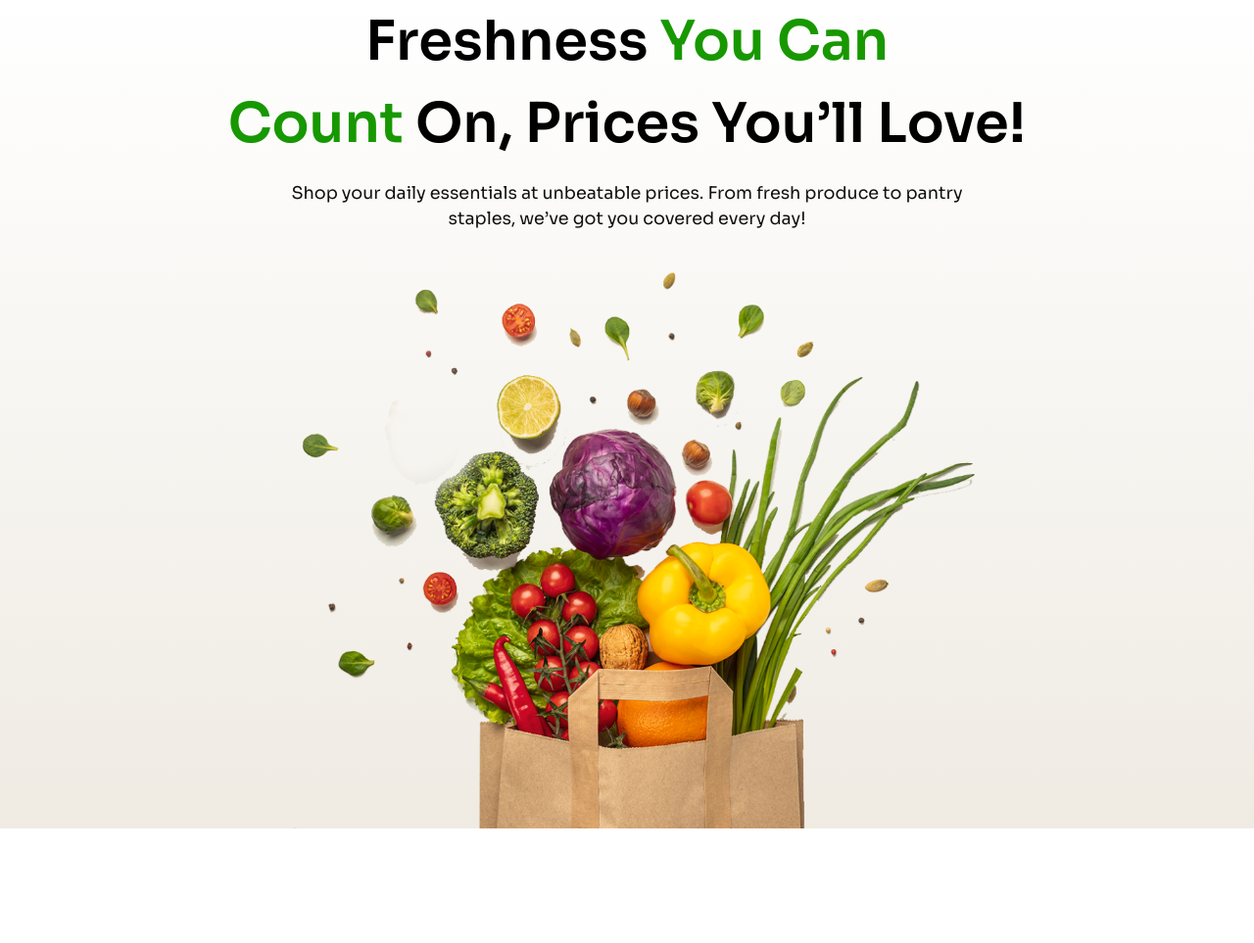
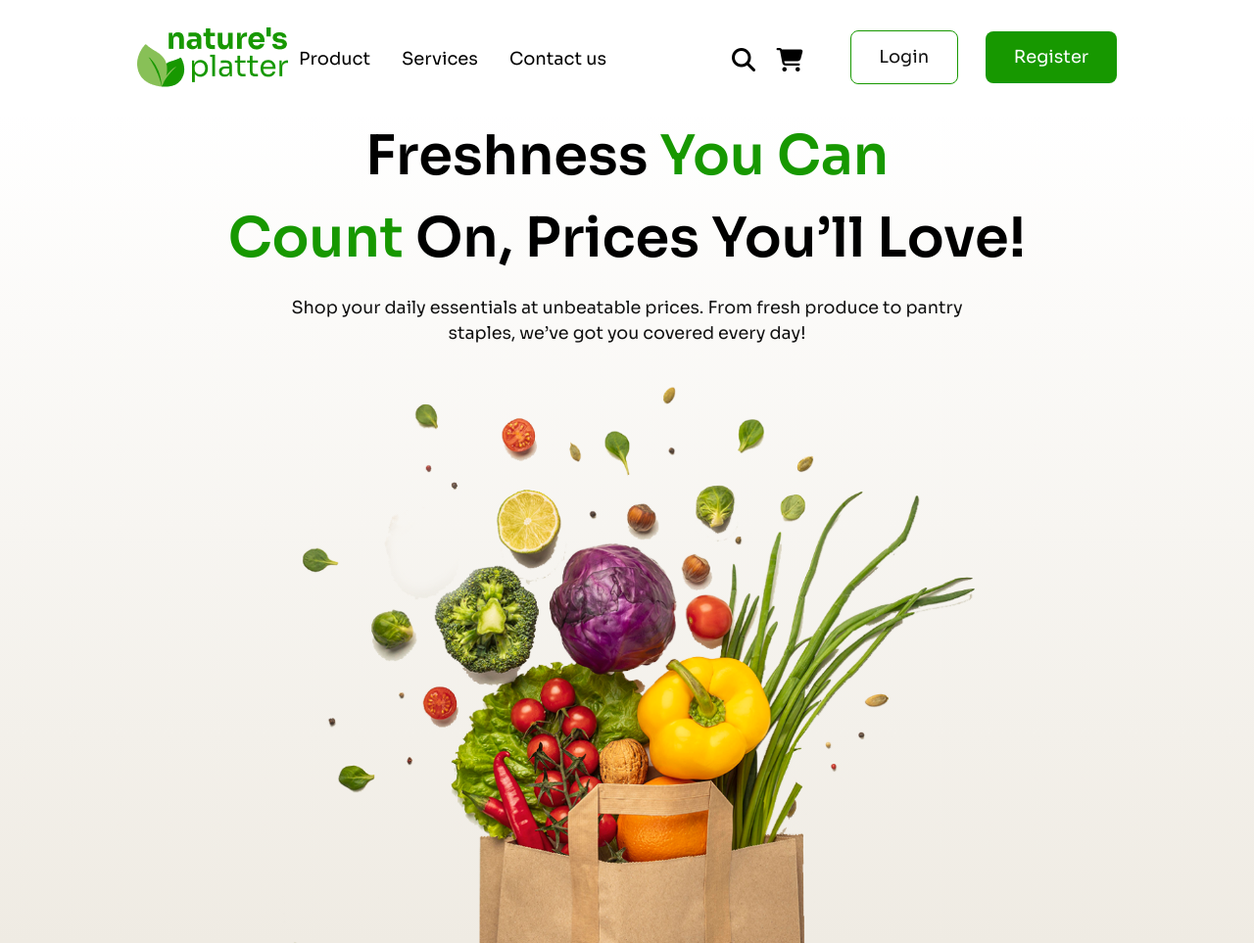
Before and after one commit to almahmuddev/Assignment-3, a plain HTML site: page index.html in a window 1280 px wide. Shown: the top 963 px of the page at 98% size. Drawn offline with nearby package versions, Linux system fonts and the light colour scheme.

Commit message:
large screen done

```diff
--- a/index.html
+++ b/index.html
@@ -42,12 +42,33 @@
   </head>
   <body class="sora">
 
+                     <!-- header section design -->
+
+    <div class="flex justify-between items-center h-[7.3rem] mx-[8.75rem]">
+        <div class="">
+            <img src="images/logo-header.png" alt="">
+        </div>
+        <div class="flex">
+            <ul class="flex gap-x-8 mr-[8rem] mt-4 text-[1.12rem]">
+                <li><a href="#">Product</a></li>
+                <li><a href="#">Services</a></li>
+                <li><a href="#">Contact us</a></li>
+            </ul>
+            <div class="mr-[3rem] space-x-4 mt-[.8rem] text-[1.5rem]">
+                <a href=""><i class="fas fa-search"></i>
+                </a>
+                <a href="#"><i class="fa-solid fa-cart-shopping"></i></a>
+            </div>
+            <div class="space-x-6 text-[1.12rem] ">
+                <button class=" border-1 border-[#179800] px-[1.8rem] py-[.8rem] rounded-lg text-[#111111]">Login</button>
+                <button class=" text-white bg-[#179800] px-[1.8rem] py-[.8rem] rounded-lg">Register</button>
+            </div>
+        </div>
+    </div>
+
                     <!-- banner section design -->
 
     <div class="bg-linear-to-b from-[#ffffff] to-[#EFEBE3]">
-        <div>
-
-        </div>
         <div>
             <div class="lg:mx-auto text-center">
                 <h2 class="lg:text-[3.5rem] sm: text-[2rem] font-semibold ">Freshness <span class="text-[#179800]"> You Can <br>
@@ -224,7 +245,7 @@
         </div>
         <div class=" my-auto sm: text-center">
             <h5 class=" lg:text-[#111111] lg:text-[2.25rem] sm: text-[1.37rem] sm: text-[#179800] font-semibold lg:mb-5 sm: mb-3 sm: mt-6">Get Grocery News!</h5>
-            <p class="lg:text-[1.1rem] sm: text-[1rem] text-color">Exclusive training tips, ticks, product deals and more.</p>
+            <p class="lg:text-[1.1rem] sm: text-[1rem] sm: px-[1rem] text-color">Exclusive training tips, ticks, product deals and more.</p>
             <input type="email" id="email" name="email"class=" bg-white lg:my-7 sm: my-5 w-[80%] px-4 py-4 rounded-lg" placeholder="Enter your email...."/>
             <button class="text-[1.12rem] bg-[#179800] px-8 py-3 rounded-lg text-white sm: mb-2">Subscribe</button>
         </div>
```
